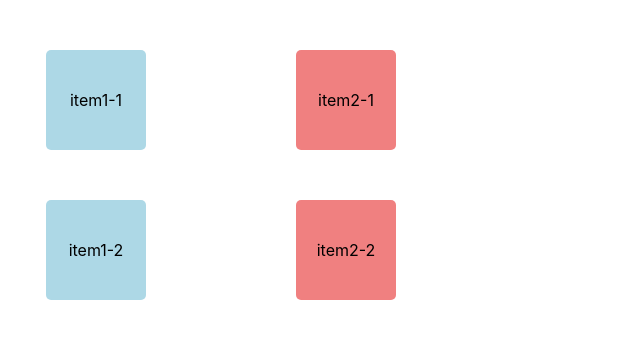
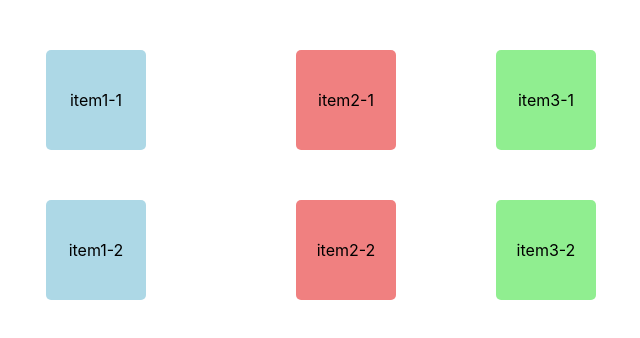
Before and after one commit to ZeviLiao/test-dnd-start, a React (Create React App) app: page / in a window 1280 px wide. Shown: the top 338 px of the page, without its empty margins (4-644 px from the left). Built offline with nearby package versions, Linux system fonts and the light colour scheme.

Commit message:
item3 group

```diff
--- a/src/App.js
+++ b/src/App.js
@@ -7,14 +7,20 @@ import {
 } from "@dnd-kit/core";
 import "./styles.css"; // Ensure you have a CSS file for styles
 
+// Define the valid drop relationships
+const validDropGroups = {
+  item1: ["item2"],  // item1 can drop only on item2
+  item2: ["item1", "item3"], // item2 can drop on item1 or item3
+  item3: ["item2"],  // item3 can drop only on item2
+};
+
 // Helper function to check if drop is valid based on item type
 const isValidDrop = (draggedId, droppableId) => {
   const draggedGroup = draggedId.split('-')[0];
   const droppableGroup = droppableId.split('-')[0];
 
-  // Allow drop if the groups are different (item1-* can drop on item2-* and vice versa)
-  return (draggedGroup === "item1" && droppableGroup === "item2") ||
-         (draggedGroup === "item2" && droppableGroup === "item1");
+  // Check if the droppableGroup is in the array of valid drops for the draggedGroup
+  return validDropGroups[draggedGroup]?.includes(droppableGroup);
 };
 
 // DraggableItem component
@@ -95,6 +101,10 @@ const App = () => {
     // Vertical layout for item2-*
     { id: "item2-1", color: "lightcoral", position: { x: 300, y: 50 }, zIndex: 1 },
     { id: "item2-2", color: "lightcoral", position: { x: 300, y: 200 }, zIndex: 1 },
+
+    // Vertical layout for item3-*
+    { id: "item3-1", color: "lightgreen", position: { x: 500, y: 50 }, zIndex: 1 },
+    { id: "item3-2", color: "lightgreen", position: { x: 500, y: 200 }, zIndex: 1 },
   ];
 
   const [items, setItems] = useState(initialPositions);
```
